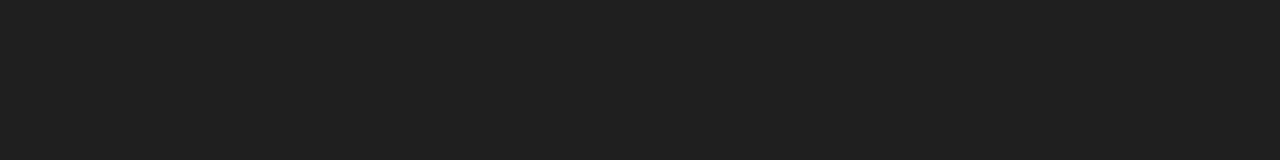
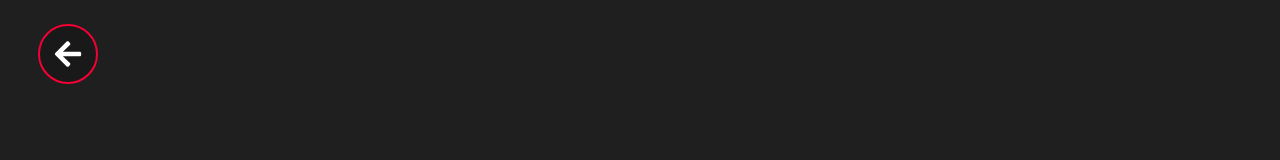
Before and after one commit to wagnerSfarias/the-movies-React, a React (Create React App) app: page /mylist in a window 1280 px wide. Shown: the top 160 px of the page. Built offline with nearby package versions, Linux system fonts and the light colour scheme.

Commit message:
insert btn back

```diff
--- a/src/pages/Favorite/index.js
+++ b/src/pages/Favorite/index.js
@@ -1,6 +1,7 @@
 import React, { useEffect, useState } from 'react';
-import { FaBookmark } from 'react-icons/fa';
+import { FaBookmark, FaArrowLeft } from 'react-icons/fa';
 import { baseImg } from '../../services/api';
+import { Link } from 'react-router-dom';
 import './index.css';
 import { getMoviesSave, deleteMovie } from '../../utils/localStorage';
 
@@ -18,6 +19,9 @@
     return (
 
         <div className='container-favorite'>
+             <Link to={'/'} className='btn-left'>
+                <FaArrowLeft />
+            </Link>
             <div className='container'>
                 <h1> Meus Filmes Favoritos</h1>
                 {movies.map((movie) => {
```
